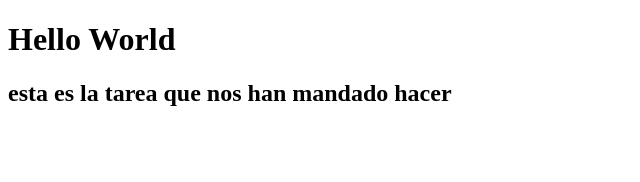
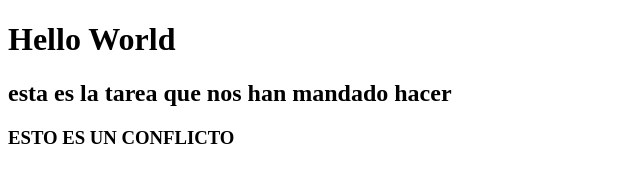
Before and after one commit to Jesehj/clase-git-2026, a website: page index.html in a window 1280 px wide. Shown: the whole page, without its empty margins (0-640 px from the left). Drawn offline with Linux system fonts and the light colour scheme.

Commit message:
añadi un h3 en el index.html

```diff
--- a/index.html
+++ b/index.html
@@ -8,5 +8,6 @@
 <body>
     <h1>Hello World</h1>
     <h2> esta es la tarea que nos han mandado hacer</h2>
+    <h3>ESTO ES UN CONFLICTO</h3>
 </body>
 </html>
```
Also changed, not shown: jeseTarea.html (+1 -1 lines).
